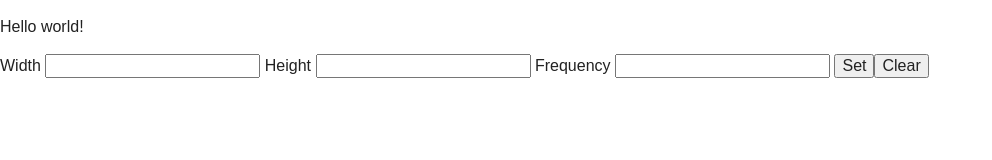
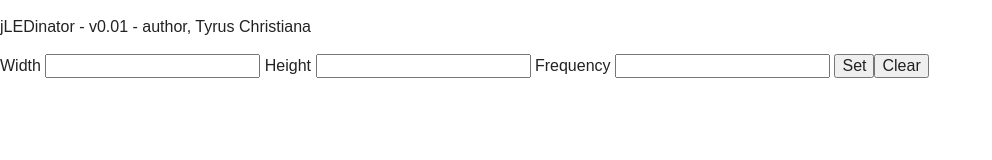
Before and after one commit to TyrusChristiana/jLEDinator, a plain HTML site: page index.html in a window 1280 px wide. Shown: the whole page, without its empty margins (0-992 px from the left). Drawn offline with Linux system fonts and the light colour scheme.

Commit message:
Title Change

```diff
--- a/index.html
+++ b/index.html
@@ -20,7 +20,7 @@
             <p class="chromeframe">You are using an <strong>outdated</strong> browser. Please <a href="http://browsehappy.com/">upgrade your browser</a> or <a href="http://www.google.com/chromeframe/?redirect=true">activate Google Chrome Frame</a> to improve your experience.</p>
         <![endif]-->
 
-        <p>Hello world!</p>
+        <p>jLEDinator - v0.01 - author, Tyrus Christiana</p>
 
         <label for="controlWidth">Width </label><input type="textbox" id="controlWidth" name="controlWidth"/>
         <label for="controlHeight">Height </label><input type="textbox" id="controlHeight" name="controlHeight"/>
```
